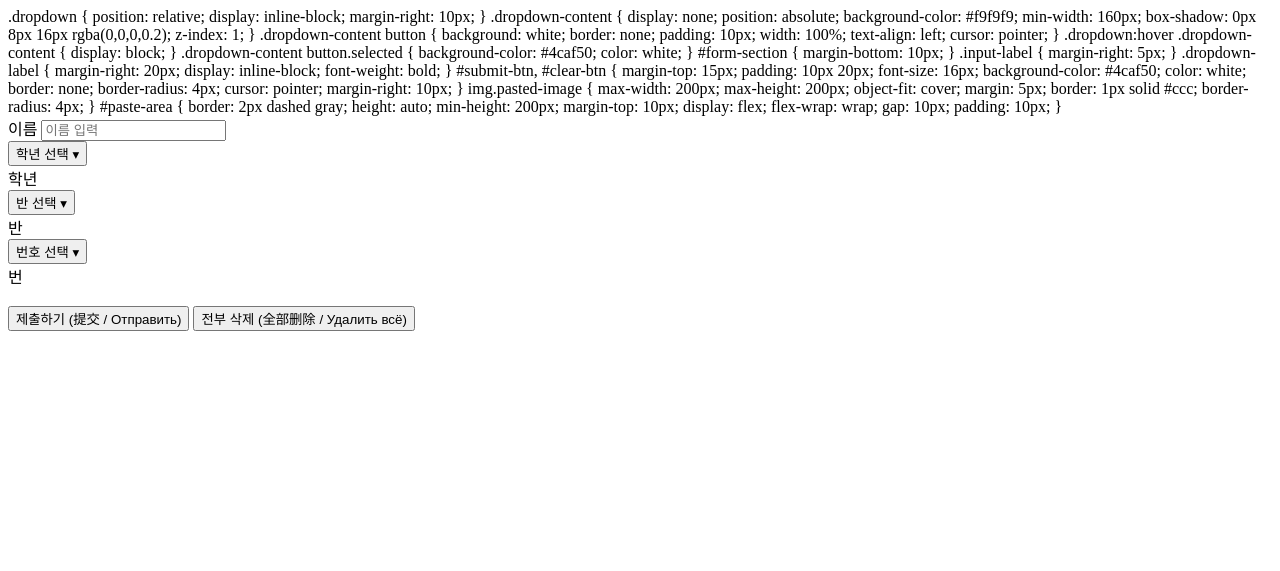
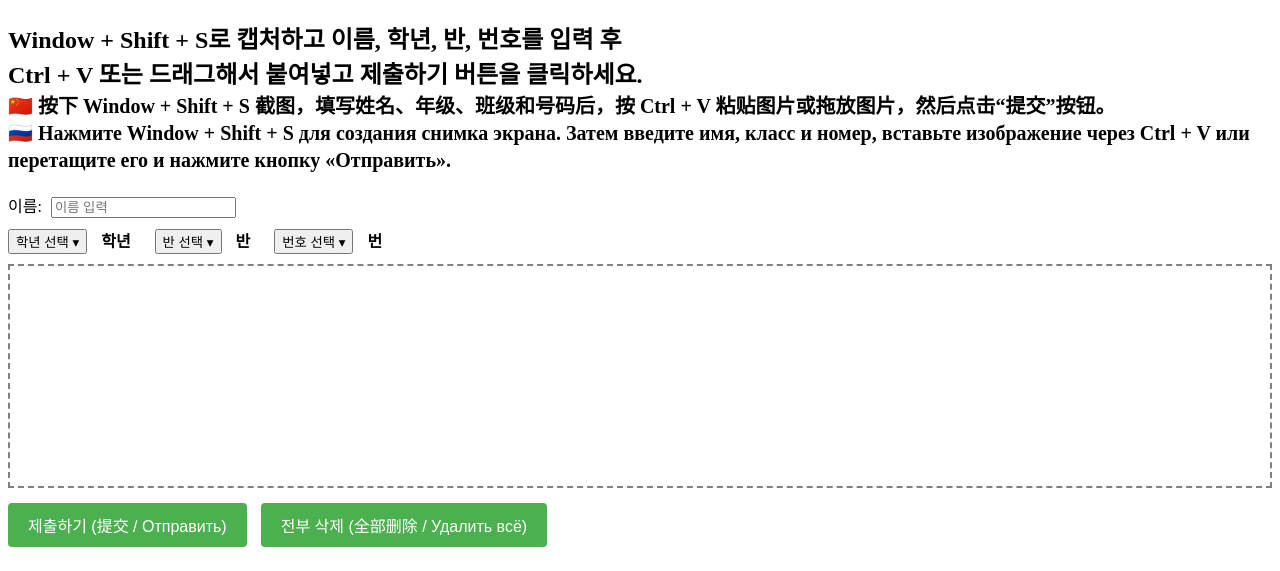
Before and after one commit to ROKBrian/student-uploader, a Flask app: page / in a window 1280 px wide. Shown: the top 571 px of the page. Run offline with Flask 3, Linux system fonts and the light colour scheme.

Commit message:
Update index.html

```diff
--- a/templates/index.html
+++ b/templates/index.html
@@ -2,11 +2,8 @@
 <html>
 <head>
   <meta charset="utf-8">
-  <title>
-Window + Shift + S로 캡처하고 이름, 학년, 반, 번호를 입력 후 Ctrl + V로 붙여넣고 제출하기 버튼을 클릭하세요.<br>
-按下 Window + Shift + S 进行截图，填写姓名、年级、班级和号码后，按 Ctrl + V 粘贴图片，并点击“提交”按钮。<br>
-Нажмите Window + Shift + S, чтобы сделать снимок экрана. Затем введите имя, класс и номер, нажмите Ctrl + V для вставки изображения и нажмите кнопку «Отправить».
-</title>
+  <title>학생 이미지 제출 도구</title>
+  <style>
     .dropdown { position: relative; display: inline-block; margin-right: 10px; }
     .dropdown-content { display: none; position: absolute; background-color: #f9f9f9; min-width: 160px; box-shadow: 0px 8px 16px rgba(0,0,0,0.2); z-index: 1; }
     .dropdown-content button { background: white; border: none; padding: 10px; width: 100%; text-align: left; cursor: pointer; }
@@ -36,7 +33,6 @@ Window + Shift + S로 캡처하고 이름, 학년, 반, 번호를 입력 후 Ctr
     }
     #paste-area {
       border: 2px dashed gray;
-      height: auto;
       min-height: 200px;
       margin-top: 10px;
       display: flex;
@@ -47,8 +43,17 @@ Window + Shift + S로 캡처하고 이름, 학년, 반, 번호를 입력 후 Ctr
   </style>
 </head>
 <body>
+  <h2>
+    Window + Shift + S로 캡처하고 이름, 학년, 반, 번호를 입력 후<br>
+    Ctrl + V 또는 드래그해서 붙여넣고 제출하기 버튼을 클릭하세요.<br>
+    <small>
+      🇨🇳 按下 Window + Shift + S 截图，填写姓名、年级、班级和号码后，按 Ctrl + V 粘贴图片或拖放图片，然后点击“提交”按钮。<br>
+      🇷🇺 Нажмите Window + Shift + S для создания снимка экрана. Затем введите имя, класс и номер, вставьте изображение через Ctrl + V или перетащите его и нажмите кнопку «Отправить».
+    </small>
+  </h2>
+
   <div id="form-section">
-    <label class="input-label">이름</label>
+    <label class="input-label">이름:</label>
     <input type="text" id="name-input" placeholder="이름 입력" />
   </div>
 
@@ -61,13 +66,33 @@ Window + Shift + S로 캡처하고 이름, 학년, 반, 번호를 입력 후 Ctr
     <span class="dropdown-label">번</span>
   </div>
 
-  <div id="paste-area" contenteditable="true" ondragover="event.preventDefault();" ondrop="handleDrop(event)"></div>
+  <div id="paste-area"
+       contenteditable="true"
+       ondragover="event.preventDefault();"
+       ondrop="handleDrop(event)">
+  </div>
+
   <button id="submit-btn">제출하기 (提交 / Отправить)</button>
   <button id="clear-btn">전부 삭제 (全部删除 / Удалить всё)</button>
 
 <script>
 document.addEventListener("DOMContentLoaded", () => {
   let pastedImageBlobs = [];
+
+  function createDropdownButtons(containerId, buttonId, count) {
+    const container = document.getElementById(containerId);
+    const button = document.getElementById(buttonId);
+    for (let i = 1; i <= count; i++) {
+      const btn = document.createElement('button');
+      btn.textContent = i;
+      btn.onclick = () => {
+        [...container.children].forEach(b => b.classList.remove('selected'));
+        btn.classList.add('selected');
+        button.textContent = i + ' ▾';
+      };
+      container.appendChild(btn);
+    }
+  }
 
   function displayImage(blob) {
     pastedImageBlobs.push(blob);
@@ -87,18 +112,17 @@ document.addEventListener("DOMContentLoaded", () => {
     reader.readAsDataURL(blob);
   }
 
-  function handleDrop(e) {
+  window.handleDrop = function(e) {
     e.preventDefault();
-    [...e.dataTransfer.files].forEach(file => {
+    const files = e.dataTransfer.files;
+    for (const file of files) {
       if (file.type.startsWith("image/")) {
         displayImage(file);
       }
-    });
-  }
+    }
+  };
 
-  document.getElementById("paste-area").addEventListener("drop", handleDrop);
-
-  document.getElementById("paste-area").addEventListener("paste", async function(e) {
+  document.getElementById("paste-area").addEventListener("paste", function(e) {
     const items = (e.clipboardData || window.clipboardData).items;
     for (let item of items) {
       if (item.type.indexOf("image") !== -1) {
@@ -123,7 +147,10 @@ document.addEventListener("DOMContentLoaded", () => {
     const grade = document.querySelector('#grade-group .selected')?.textContent;
     const ban = document.querySelector('#class-group .selected')?.textContent;
     const number = document.querySelector('#number-group .selected')?.textContent;
-    if (!name || !grade || !ban || !number) return alert("이름, 학년, 반, 번호를 모두 입력 및 선택하세요!");
+    if (!name || !grade || !ban || !number) {
+      alert("이름, 학년, 반, 번호를 모두 입력 및 선택하세요!");
+      return;
+    }
 
     for (let i = 0; i < pastedImageBlobs.length; i++) {
       const formData = new FormData();
@@ -136,6 +163,10 @@ document.addEventListener("DOMContentLoaded", () => {
     document.getElementById("paste-area").innerHTML = "";
     pastedImageBlobs = [];
   });
+
+  createDropdownButtons('grade-group', 'grade-btn', 3);
+  createDropdownButtons('class-group', 'class-btn', 6);
+  createDropdownButtons('number-group', 'number-btn', 25);
 });
 </script>
 </body>
```
